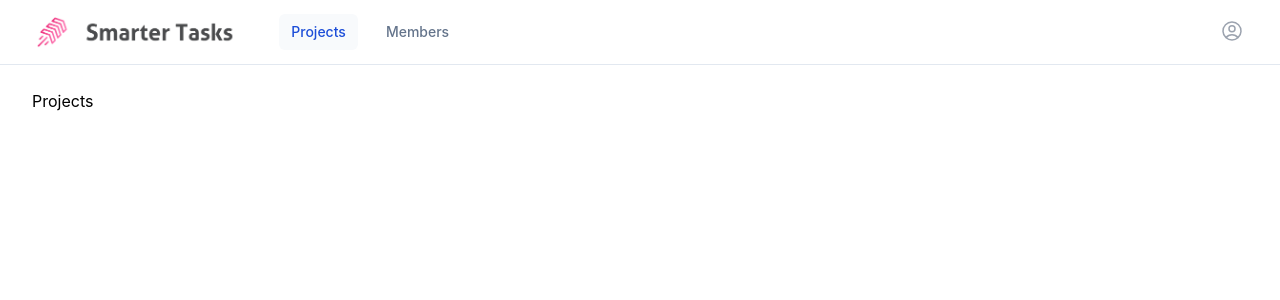
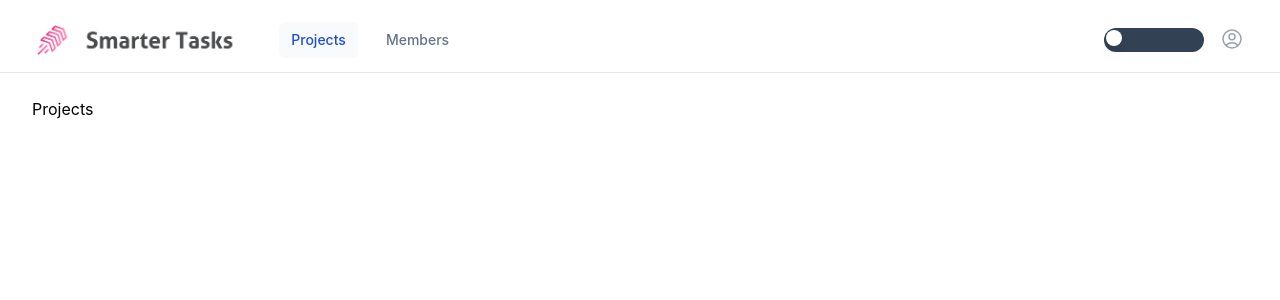
Before and after one commit to gautam-bhagat/wd301, a React app in the folder smarter-tasks/: page /account/projects in a window 1280 px wide. Shown: the top 300 px of the page. Built offline with nearby package versions, Linux system fonts and the light colour scheme; sample sign-in values are in the browser's storage; the HTML template or start-up script is replaced by a standard one.

Commit message:
dark mode implemented using context

```diff
--- a/smarter-tasks/src/App.tsx
+++ b/smarter-tasks/src/App.tsx
@@ -1,16 +1,17 @@
 import {
   RouterProvider,
 } from "react-router-dom";
-
-
 import router from "./routes";
+import { useContext } from "react";
+import { ThemeContext } from "./context/theme";
 
 const App = () => {
+  const {theme} = useContext(ThemeContext)
   return (
-    <>
+    <div className={`h-screen w-full mx-auto py-2 ${theme === "dark" ? "dark" : ""}`}>
+      <RouterProvider router={router} />
+    </div>
 
-      <RouterProvider router={router} />
-    </>
   );
 };
 
--- /dev/null
+++ b/smarter-tasks/src/context/theme.tsx
@@ -0,0 +1,29 @@
+import React, { createContext, useState } from "react";
+
+interface ThemeContextProps {
+  theme: string;
+  setTheme: (color: string) => void;
+}
+
+
+const ThemeContext = createContext<ThemeContextProps>({
+  theme: 'light',
+  setTheme: () => {}
+});
+
+const ThemeProvider: React.FC<React.PropsWithChildren> = ({ children }) => {
+  const [theme, setTheme] = useState('light');
+
+  const valueToShare = {
+    theme: theme,
+    setTheme: setTheme
+  };
+
+  return (
+    <ThemeContext.Provider value={valueToShare}>
+      {children}
+    </ThemeContext.Provider>
+  );
+};
+
+export { ThemeContext, ThemeProvider };
--- a/smarter-tasks/src/index.css
+++ b/smarter-tasks/src/index.css
@@ -2,6 +2,10 @@
   font-family: Inter, system-ui, Avenir, Helvetica, Arial, sans-serif;
 
 }
+
+.dark {
+  @apply bg-slate-800 text-zinc-50;
+}
 @tailwind base;
 @tailwind components;
 @tailwind utilities;
--- a/smarter-tasks/src/layouts/account/Appbar.tsx
+++ b/smarter-tasks/src/layouts/account/Appbar.tsx
@@ -1,10 +1,10 @@
 /* eslint-disable @typescript-eslint/no-unused-vars */
-import { Fragment } from "react";
-import { Disclosure, Menu, Transition } from "@headlessui/react";
+import { Fragment, useContext, useState } from "react";
+import { Disclosure, Menu, Switch, Transition } from "@headlessui/react";
 import { UserCircleIcon } from "@heroicons/react/24/outline";
 import Logo from "../../assets/images/logo.png";
 import { Link, useLocation } from "react-router-dom";
-
+import { ThemeContext } from "../../context/theme";
 
 const userNavigation = [
   { name: "Profile", href: "#" },
@@ -21,11 +21,23 @@ const Appbar = () => {
     { name: "Projects", href: "/account/projects", current: false },
     { name: "Members", href: "/account/members", current: false },
   ];
+  const { theme, setTheme } = useContext(ThemeContext)
+  const [enabled, setEnabled] = useState(theme === 'dark');
+
+  const toggleTheme = () => {
+    let newTheme = ''
+    if (theme === 'light') {
+      newTheme = 'dark'
+    } else {
+      newTheme = 'light'
+    }
+    setEnabled(!enabled)
+    setTheme(newTheme)
+  }
 
   return (
     <>
       <Disclosure as="nav" className="border-b border-slate-200">
-
         {() => (
           <div className="mx-auto max-w-7xl px-4 sm:px-6 lg:px-8">
             <div className="flex h-16 items-center justify-between">
@@ -59,6 +71,18 @@ const Appbar = () => {
               </div>
               <div className="hidden md:block">
                 <div className="ml-4 flex items-center md:ml-6">
+                  <Switch
+                    checked={enabled}
+                    onChange={toggleTheme}
+                    className={`${enabled ? "bg-slate-400" : "bg-slate-700"}
+              relative inline-flex h-[24px] w-[100px] shrink-0 cursor-pointer rounded-full border-2 border-transparent transition-colors duration-200 ease-in-out focus:outline-none focus-visible:ring-2  focus-visible:ring-white focus-visible:ring-opacity-75`}
+                  >
+                    <span
+                      aria-hidden="true"
+                      className={`${enabled ? "translate-x-9" : "translate-x-0"}
+                pointer-events-none inline-block h-[16px] w-[16px] transform rounded-full bg-white shadow-lg ring-0 transition duration-200 ease-in-out`}
+                    />
+                  </Switch>
                   <Menu as="div" className="relative ml-3">
                     <div>
                       <Menu.Button className="rounded-full bg-white p-1 text-gray-400 hover:text-blue-600">
--- a/smarter-tasks/src/main.tsx
+++ b/smarter-tasks/src/main.tsx
@@ -1,10 +1,13 @@
-import React from 'react'
-import ReactDOM from 'react-dom/client'
-import App from './App.tsx'
-import './index.css'
+import React from "react";
+import ReactDOM from "react-dom/client";
+import App from "./App.tsx";
+import "./index.css";
+import { ThemeProvider } from "./context/theme";
 
-ReactDOM.createRoot(document.getElementById('root')!).render(
+ReactDOM.createRoot(document.getElementById("root")!).render(
   <React.StrictMode>
-    <App />
-  </React.StrictMode>,
-)
+    <ThemeProvider >
+      <App />
+    </ThemeProvider>
+  </React.StrictMode>
+);
--- a/smarter-tasks/tailwind.config.js
+++ b/smarter-tasks/tailwind.config.js
@@ -1,8 +1,12 @@
 /** @type {import('tailwindcss').Config} */
 export default {
-  content: ["./index.html", "./src/**/*.{js,ts,jsx,tsx}"],
+  content: [
+    "./index.html",
+    "./src/**/*.{js,ts,jsx,tsx}",
+  ],
   theme: {
     extend: {},
   },
   plugins: [],
+  darkMode: "class"
 };
```
